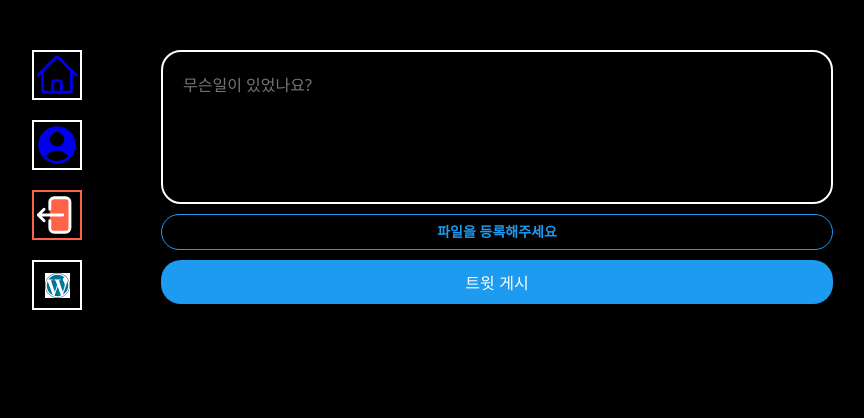
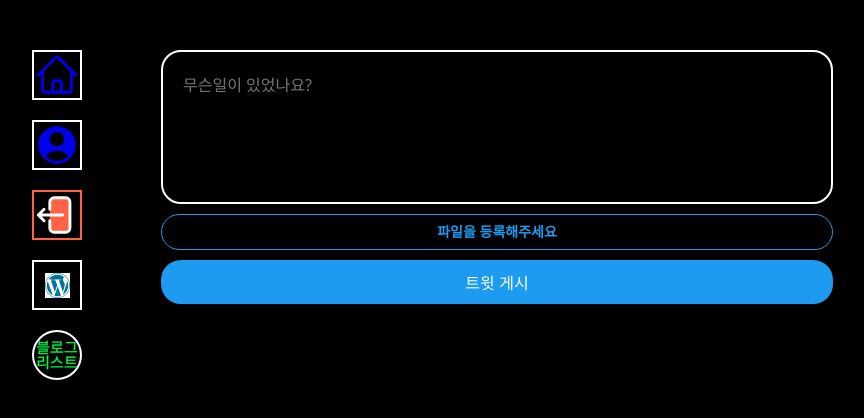
Before and after one commit to leeseungnam1234/Lwitter, a React (Vite) app: page / in a window 1280 px wide. Shown: the top 418 px of the page, without its empty margins (237-1101 px from the left). Built offline with nearby package versions, Linux system fonts and the light colour scheme; no server answers; the database is empty; sample sign-in values are in the browser's storage.

Commit message:
layout blog list commit

```diff
--- a/src/components/layout.tsx
+++ b/src/components/layout.tsx
@@ -30,6 +30,33 @@ const MenuItem = styled.div`
     height:50px;
     width:50px;
     border-radius:50%
+    svg{
+        width:30px;
+        fill:white;
+    }
+    &.log-out{
+        border-color:tomato;
+        svg{
+            fill:tomato;
+        }
+    }
+
+    .bloglist{
+        text-align:center;
+    }
+`
+const MenuItem2 = styled.div`
+    cursor: pointer;
+    color:#00f947;
+    font-size:15px;
+    display:flex;
+    align-items:center;
+    justify-content:center;
+    border:2px solid white;
+    height:50px;
+    width:50px;
+    border-radius:50%;
+    -webkit-text-stroke: thin;
     svg{
         width:30px;
         fill:white;
@@ -82,6 +109,11 @@ export default function Layout() {
                             <Logo src="/wordpress.svg"/>
                         </MenuItem>
                     </Link>
+                    <Link to='/listPage' style={{ textDecoration: 'none' }} >
+                        <MenuItem2>
+                            블로그{<br/>}리스트
+                        </MenuItem2>
+                    </Link>
 
                 </Menu>
                 <Outlet/>
```
